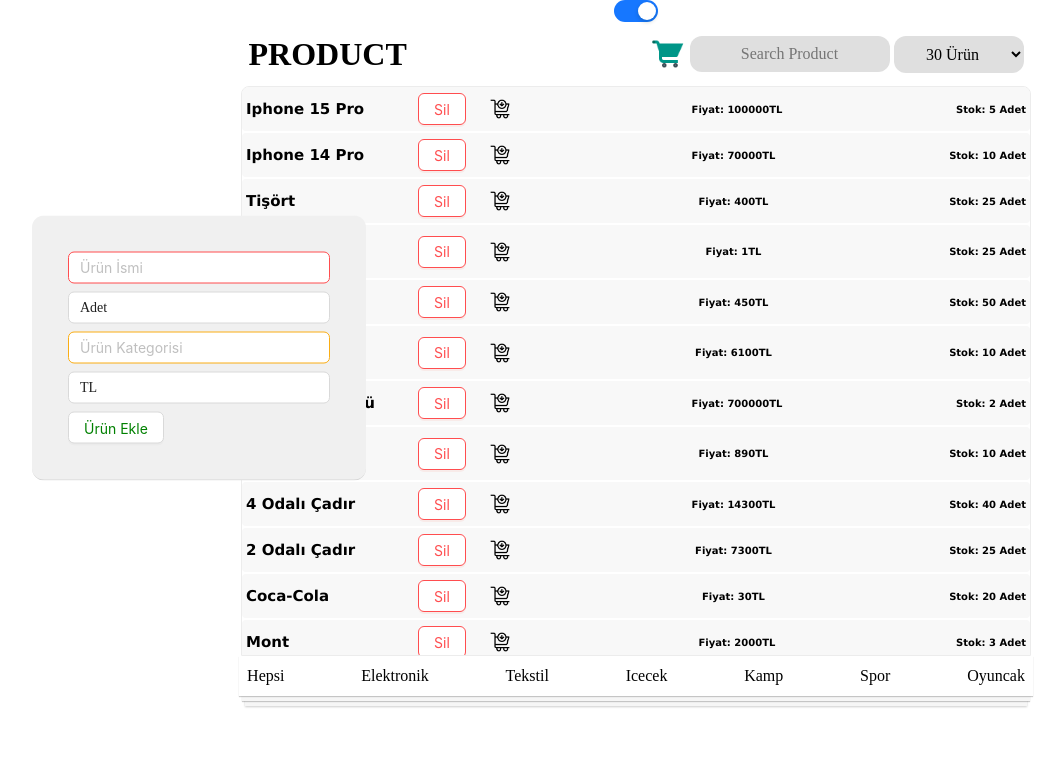
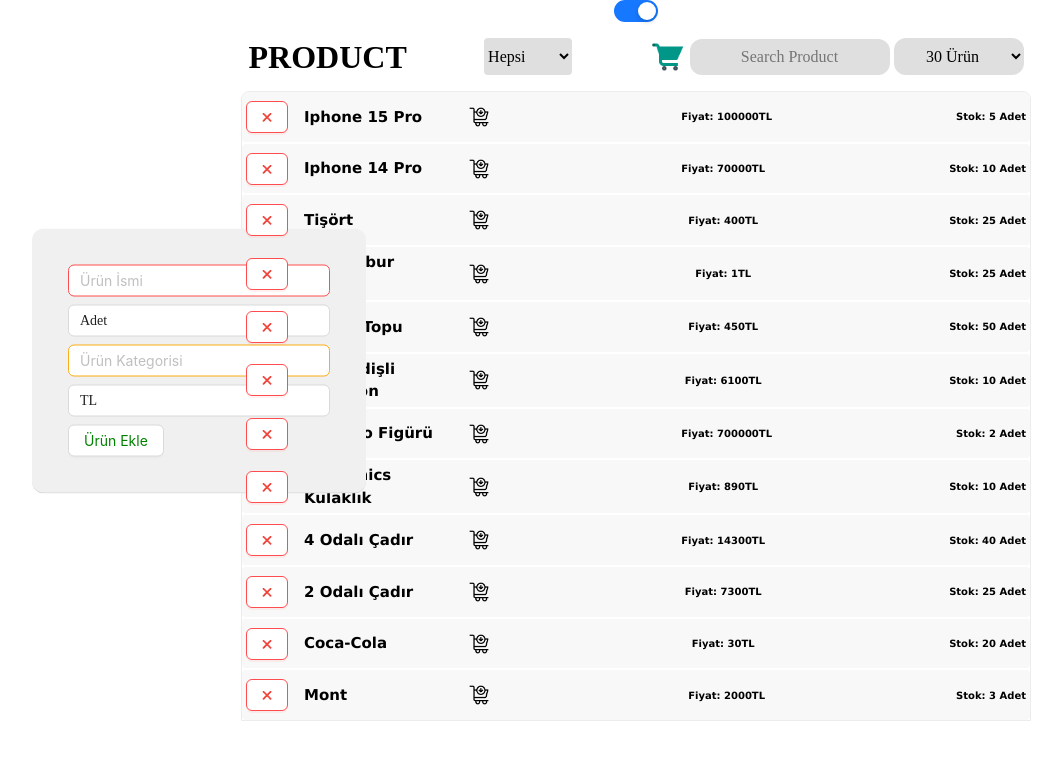
Before and after one commit to korayda4/FirstReactProject, a React (Vite) app: page / in a window 1280 px wide. Both pictures are taken after a click on the switch 640 px from the left and 11 px from the top of the page. Shown: the top 760 px of the page, without its empty margins (4-1068 px from the left). Built offline with nearby package versions, Linux system fonts and the light colour scheme.

Commit message:
Yeni tasarım - admin paneli tamamlandı

```diff
--- a/src/App.css
+++ b/src/App.css
@@ -94,8 +94,8 @@ body {
   border: 0.1px solid rgb(236, 236, 236);
   overflow: auto;
   overflow-x: hidden;
-  max-height: 570px;
-  min-height: 570px;
+  max-height: 630px;
+  min-height: 630px;
   border-radius: 8px 8px 0px 0px;
 }
 
@@ -220,9 +220,7 @@ body {
 }
 
 .adminDiv.false {
-  display: none;
-  transition: 400ms;
-
+  left: -400px;
 }
 
 .dangerBtn.false {
--- a/src/App.jsx
+++ b/src/App.jsx
@@ -10,6 +10,7 @@ export const App = () => {
   const [openCart, setOpenCart] = useState(false);
   const [addCart, setAddCart] = useState([]);
   const [deleteProduct,SetDeleteProduct] = useState(false)
+  const [productCategory,setCategory] = useState(["Hepsi","Elektronik","Tekstil","Icecek","Kamp","Spor","Oyuncak"])
   const [productList, setProductList] = useState([
     {
       id:1,
@@ -115,8 +116,8 @@ export const App = () => {
       listingProduct++;
       return (
         <div className="listItem" key={x.id} id={x.id}>
+          <Button id={x.id} danger onClick={(e) => {removeProduct(e.target.parentElement)}} className={`dangerBtn ${deleteProduct}`} style={{fontSize:"8px"}}>❌</Button>
           <h2 className="title">{x.title}</h2>
-          <Button id={x.id} danger onClick={(e) => {removeProduct(e.target.parentElement)}} className={`dangerBtn ${deleteProduct}`} style={{marginLeft:"20px"}}>Sil</Button>
           <div className="info">
             <img onClick={(e) => {addProduct(e.target.parentElement.parentElement),setStock(e.target.parentElement.parentElement)}} className="buyBtn"  src="../src/assets/img/icons8-add-cart-36.png" alt="" />
             <h4 className="price">Fiyat: {x.price}TL </h4>
@@ -187,7 +188,7 @@ export const App = () => {
           {addCart.map((item,index) => (
             <div className="product" key={index}>
               <p id={item.id} style={{cursor:"pointer",position:"absolute",marginLeft:"175px"}} onClick={(e) => {removeCart(index),cardAddStock(e.target)}}>❌</p>
-              <h2>{item.children[0].textContent}</h2>
+              <h2>{item.children[1].textContent}</h2>
               <h4>{item.children[2].children[1].textContent}</h4>
             </div>
           ))}
@@ -205,13 +206,13 @@ export const App = () => {
 
 
   const clickedVar = (e) => {
-    setSelectedCategory(e.target.textContent);
+    setSelectedCategory(e);
   }
 
-  const categories = ["Hepsi","Elektronik","Tekstil","Icecek","Kamp","Spor","Oyuncak"];
-  const renderCategory = categories.map(x => {
+
+  const renderCategory = productCategory.map(x => {
     return(
-      <a onClick={clickedVar} className="categoryLink" href="#" key={x}>{x}</a>
+      <option className="categoryLink" href="#" key={x}>{x}</option>
     )
   })
 
@@ -219,14 +220,15 @@ export const App = () => {
   return (
     <div className="container">
       <div className={`adminDiv ${deleteProduct}`}>
-
-        <AddProductForm products={productList} setProducts={setProductList}/>
-
+        <AddProductForm categori={productCategory} setCategori={setCategory} products={productList} setProducts={setProductList}/>
       </div>
       <Switch  onChange={(e) => e ? SetDeleteProduct(true):SetDeleteProduct(false)} />
       {setCart}
       <div className="pageTitle">
         <h1>PRODUCT</h1>
+        <select onChange={(e) => clickedVar(e.target.value)} style={{border:"none",display:"flex",flexDirection:"column",gap:"2em",margin:"8px",borderRadius:"4px"}}>
+          {renderCategory}
+        </select>
         <div className="input-select">
           <img className="shoppingCart" onClick={(e) => {if(e.target.className === "shoppingCart") setOpenCart(true);}} src="../src/assets/img/icons8-shopping-cart-48.png" alt="" />
           <input onChange={(e) => {setSearchProduct(e.target.value)}} value={searchProduct} className="searchInput" type="text" placeholder="Search Product"/>
@@ -248,9 +250,7 @@ export const App = () => {
           {productRender}
       </div>
       <div className="lower">
-        <div style={{display:"flex",gap:"4.8em",margin:"8px",borderRadius:"4px"}}>
-          {renderCategory}
-        </div>
+
       </div>
     </div>
   )
--- a/src/assets/js/addProduct.jsx
+++ b/src/assets/js/addProduct.jsx
@@ -7,7 +7,7 @@ const onSelect = (option) => {
   console.log('select', option);
 };
 
-export const AddProductForm = ({products,setProducts}) => {
+export const AddProductForm = ({products,setProducts,categori,setCategori}) => {
   let productName = useRef("")
   let ProductPrice = useRef("")
   let ProductCategory = useRef("")
@@ -16,9 +16,13 @@ export const AddProductForm = ({products,setProducts}) => {
 
 
   const adminAddProduct = () => {
-    console.log(productName.current.textarea);
     const newProduct = {id:products.length + 1,title:productName.current.textarea.value,price:ProductPrice.current.value,category:ProductCategory.current.textarea.value,stock:ProductStock.current.value}
     setProducts([...products,newProduct])
+    adminAddCategory()
+  }
+
+  const adminAddCategory = () => {
+    setCategori([...categori,ProductCategory.current.textarea.value])
   }
 
   const options = [
```
